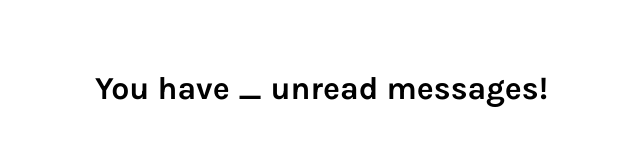
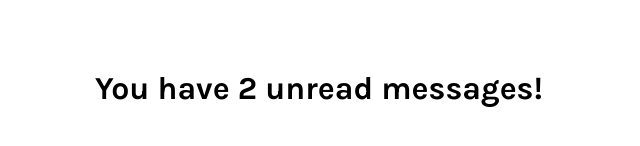
Before and after one commit to candytale55/react-state-projects, a React (Vite) app: page / in a window 1280 px wide. Shown: the part 186-332 px from the top of the page, without its empty margins (193-833 px from the left). Built offline with nearby package versions, Linux system fonts and the light colour scheme.

Commit message:
add cond rendering and dynamic display of messages
     * Display the <h1> only if there are unread messages
     * Display the number of unread messages

```diff
--- a/src/components/unreadmessages/UnreadMessages.jsx
+++ b/src/components/unreadmessages/UnreadMessages.jsx
@@ -7,11 +7,12 @@ export default function UnreadMessages() {
     /**
      * Challenge:
      * Only display the <h1> below if there are unread messages
+     * Display the number of unread messages
      */
 
     return (
         <div className="container">
-            <h1>You have _ unread messages!</h1>
+            { unreadMessages.length > 0 && <h1>You have {unreadMessages.length} unread messages!</h1>}
         </div>
     )
 }
```
